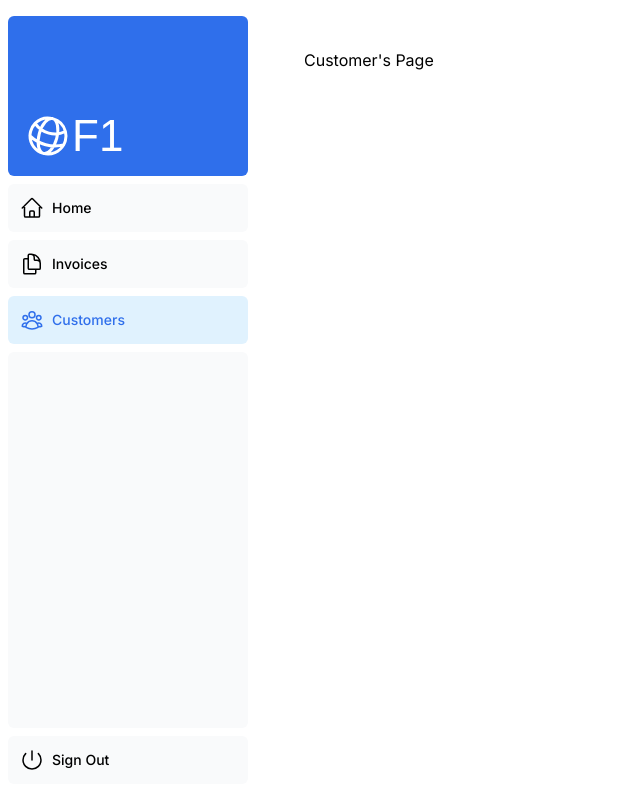
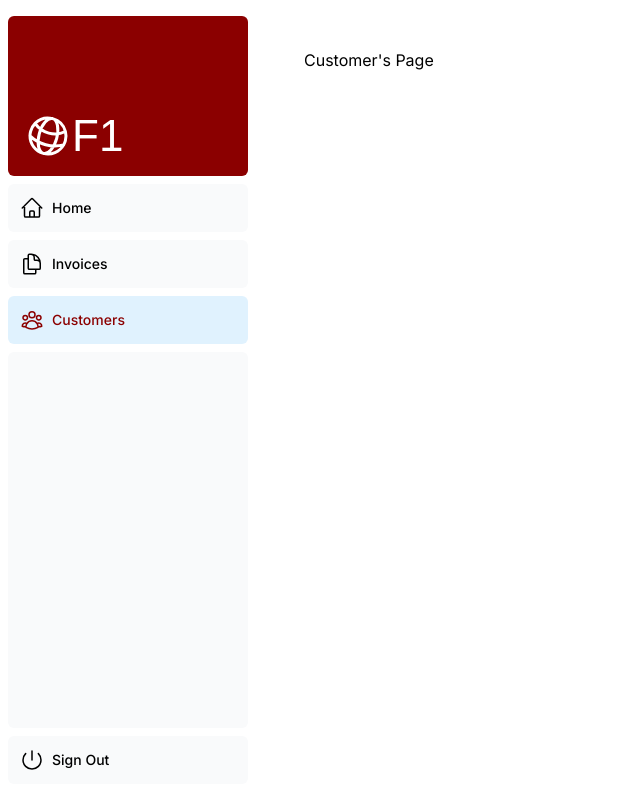
Before and after one commit to KathyNNguyen/NextJs, a Next.js app: page /dashboard/customers in a window 1280 px wide. Shown: the whole page, without its empty margins (0-640 px from the left). Built offline with nearby package versions, Linux system fonts and the light colour scheme; a web font is replaced by a local one.

Commit message:
color change

```diff
--- a/tailwind.config.ts
+++ b/tailwind.config.ts
@@ -13,9 +13,9 @@ const config: Config = {
       },
       colors: {
         blue: {
-          400: '#2589FE',
-          500: '#0070F3',
-          600: '#2F6FEB',
+          400: '#8B0000',
+          500: '#8B0000',
+          600: '#8B0000',
         },
       },
     },
```
